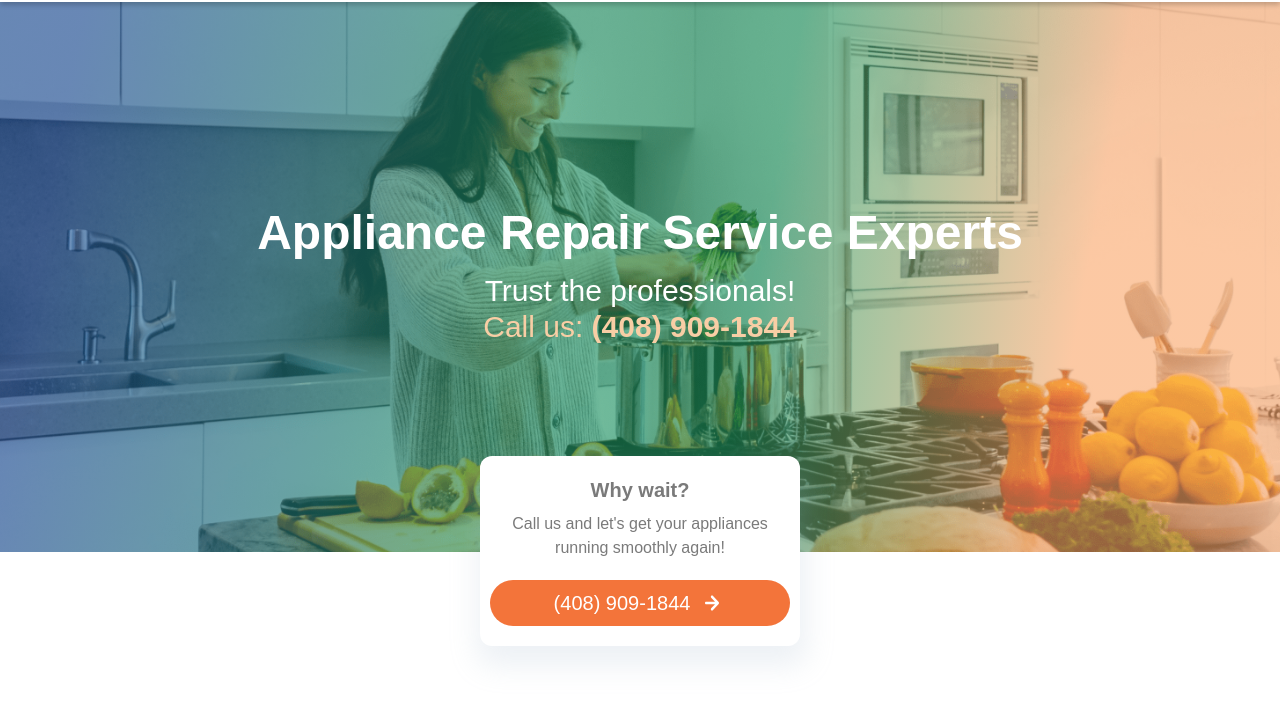
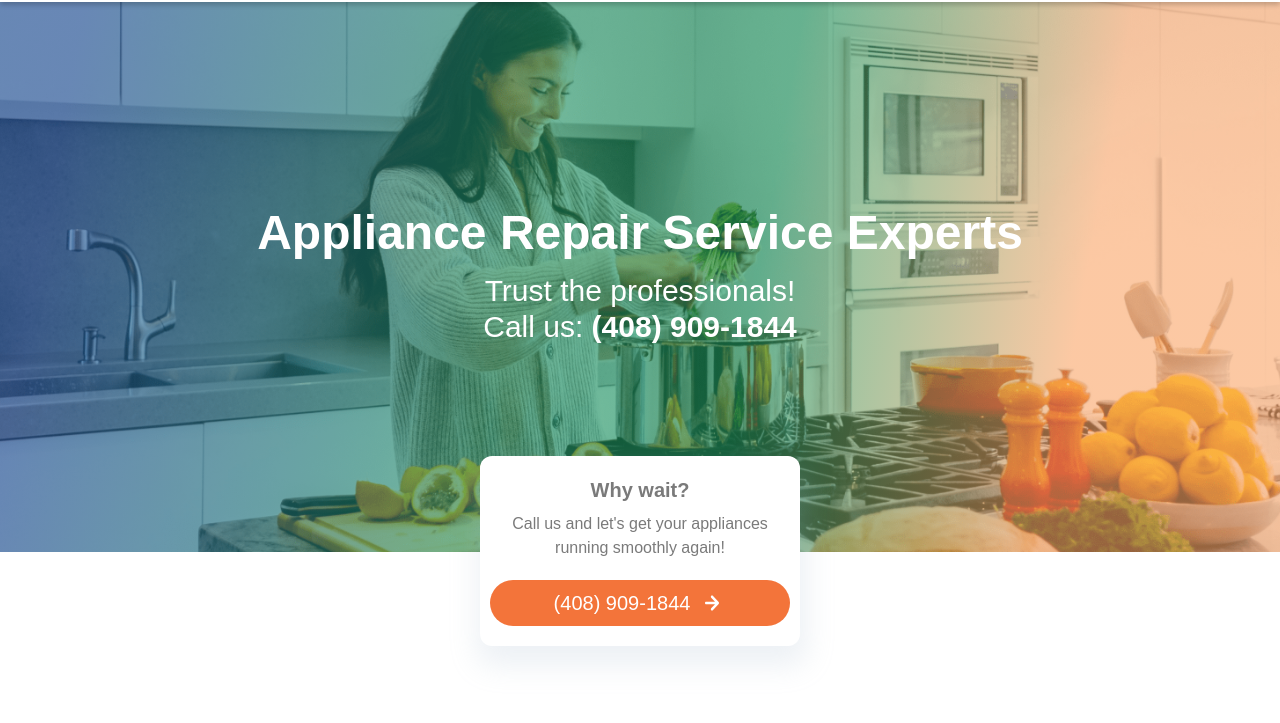
Before and after one commit to franciscovento/home-appliance-repair, an Astro site: page / in a window 1280 px wide. Shown: the part 74-797 px from the top of the page. Built offline with nearby package versions, Linux system fonts and the light colour scheme; Astro itself is replaced by a stand-in of ours.

Commit message:
feat: changue link button

```diff
--- a/src/pages/index.astro
+++ b/src/pages/index.astro
@@ -34,10 +34,12 @@ import { services } from '../utils/data/services';
           data-aos="fade-in"
           data-aos-delay="600"
           data-aos-duration="1000"
-          class="text-hr-secondary-light"
+          class="text-white"
           aria-label="hidden"
         >
-          Call us: <span class="font-bold text-hr-secondary-light">{tel} </span>
+          Call us: <a href={`tel:${tel}`} class="font-bold text-white"
+            >{tel}
+          </a>
         </div>
       </div>
     </section>
```
